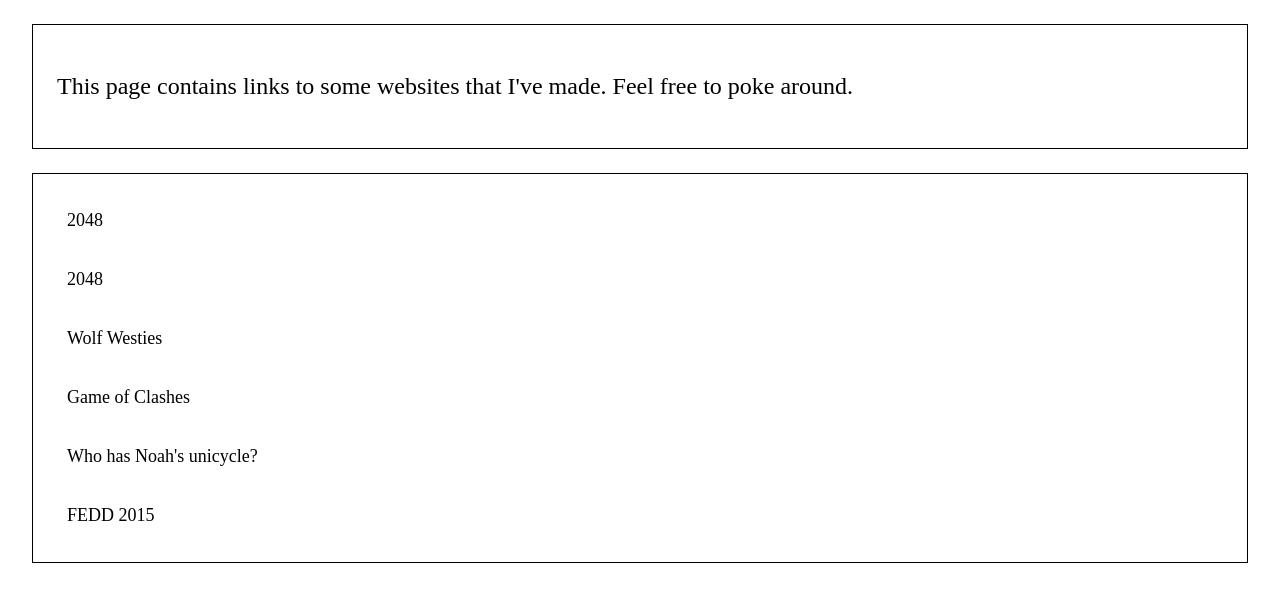
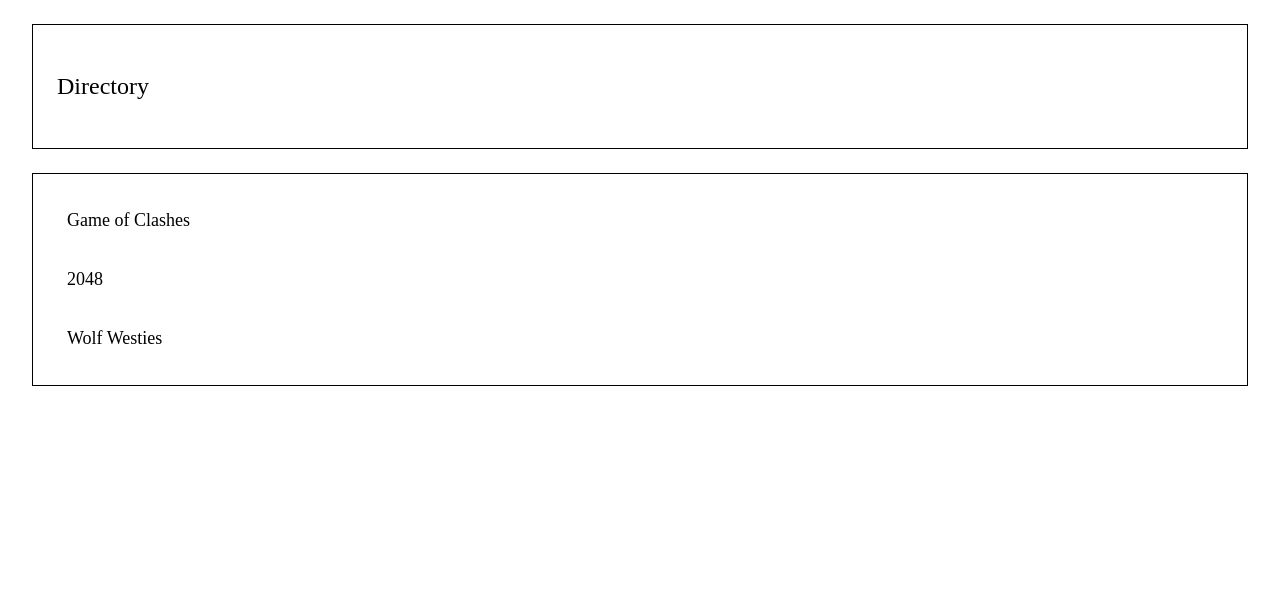
Before and after one commit to nprezant/nprezant.github.io, a plain HTML site: page index.html in a window 1280 px wide. Drawn offline with Linux system fonts and the light colour scheme.

Commit message:
Clean up main directory

```diff
--- a/index.html
+++ b/index.html
@@ -14,14 +14,20 @@
 
 
     <div class="header">
-        <p>This page contains links to some websites that I've made. Feel free to poke around.</p>
+        <p>Directory</p>
     </div>
 
 
     <div class="links">
 
+        <!--
         <a class="link" href="LUM/index.html">
-        2048
+        LUM
+        </a>
+        -->
+
+        <a class="link" href="GameOfClashes/index.html">
+        Game of Clashes
         </a>
 
         <a class="link" href="2048/index.html">
@@ -31,19 +37,15 @@
         <a class="link" href="wolfwesties/index.html">
         Wolf Westies
         </a>
-
-        <a class="link" href="GameOfClashes/index.html">
-        Game of Clashes
-        </a>
-
+        <!--
         <a class="link" href="whohasnoahsunicycle/index.html">
         Who has Noah's unicycle?
         </a>
 
         <a class="link" href="FEDD2015/index.html">
-        FEDD 2015
+        Freshmen Engineering Design Day 2015
         </a>
-
+        -->
     </div>
 
 
```
